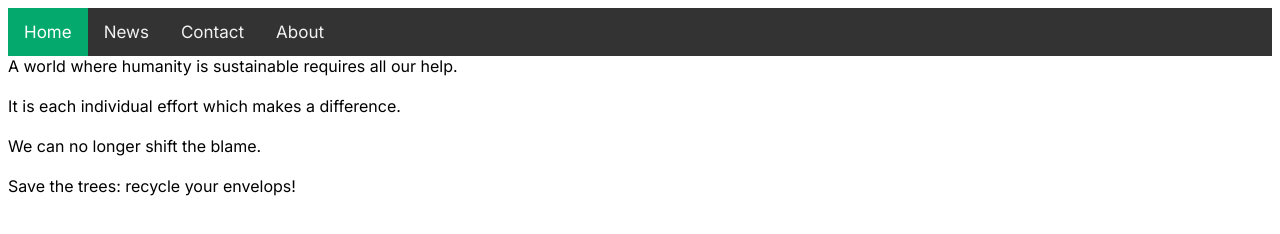
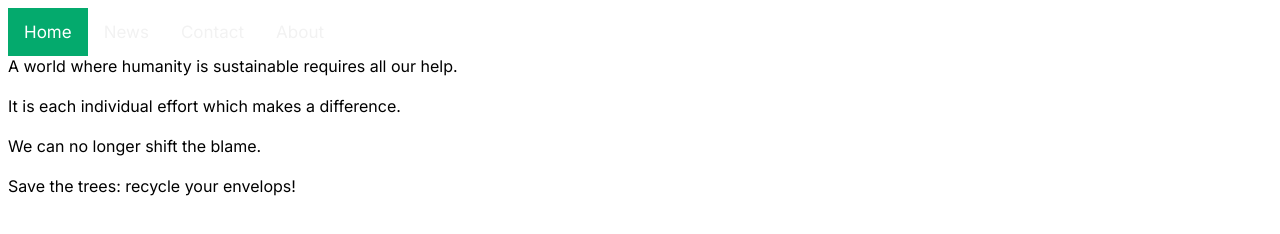
Before and after one commit to GanyuHail/recyclerabbit, a plain HTML site: page page.html in a window 1280 px wide. Drawn offline with Linux system fonts and the light colour scheme.

Commit message:
push rm cdn + nav bg to white

```diff
--- a/styles.css
+++ b/styles.css
@@ -19,7 +19,7 @@ body {
 }
 
 .topnav {
-    background-color: #333;
+    background-color: white;
     overflow: hidden;
 }
 
```
Also changed, not shown: index.html (+1 -2 lines).
